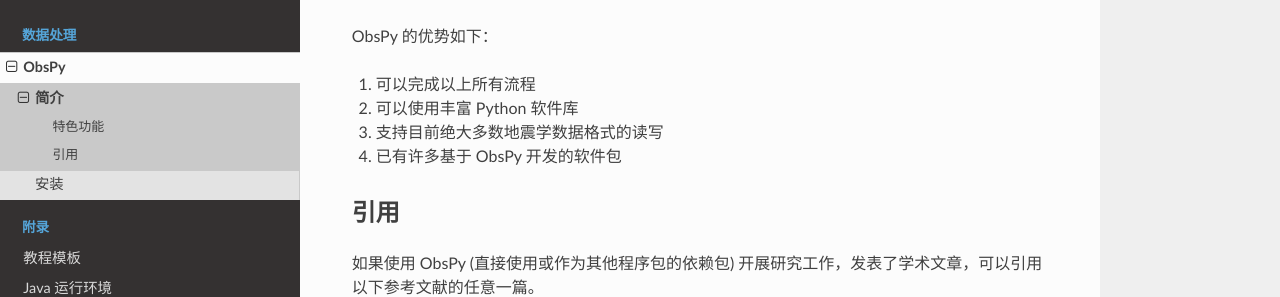
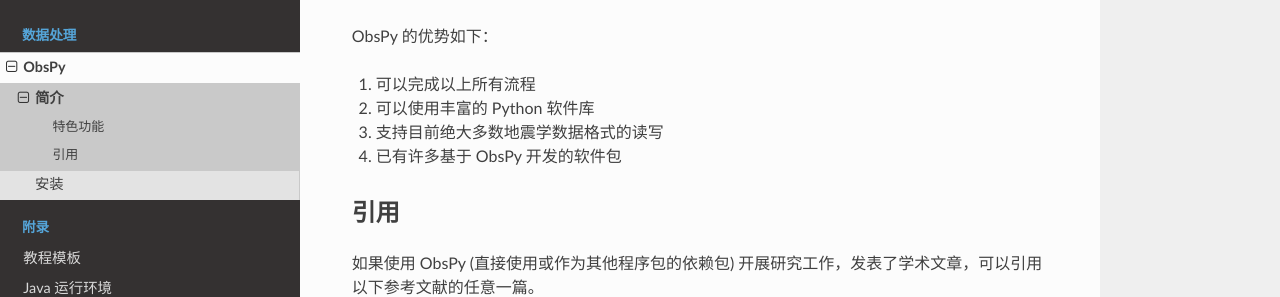
Before and after one commit to seismo-learn/software, a Sphinx documentation site: the page built from source/obspy/introduction.rst, in a window 1280 px wide and 900 px high, scrolled down 523 px. Shown: the part 159-456 px from the top of the window. Built offline with Sphinx 7.4.7 and the Read the Docs theme 2.0.0, drawn with Linux system fonts in a browser that asks for light colours.

Commit message:
Update source/obspy/introduction.rst
Co-authored-by: Dongdong Tian <seisman.info@gmail.com>

```diff
--- a/source/obspy/introduction.rst
+++ b/source/obspy/introduction.rst
@@ -25,7 +25,7 @@
 ObsPy 的优势如下：
 
 1. 可以完成以上所有流程
-2. 可以使用丰富 Python 软件库
+2. 可以使用丰富的 Python 软件库
 3. 支持目前绝大多数地震学数据格式的读写
 4. 已有许多基于 ObsPy 开发的软件包
 
```
